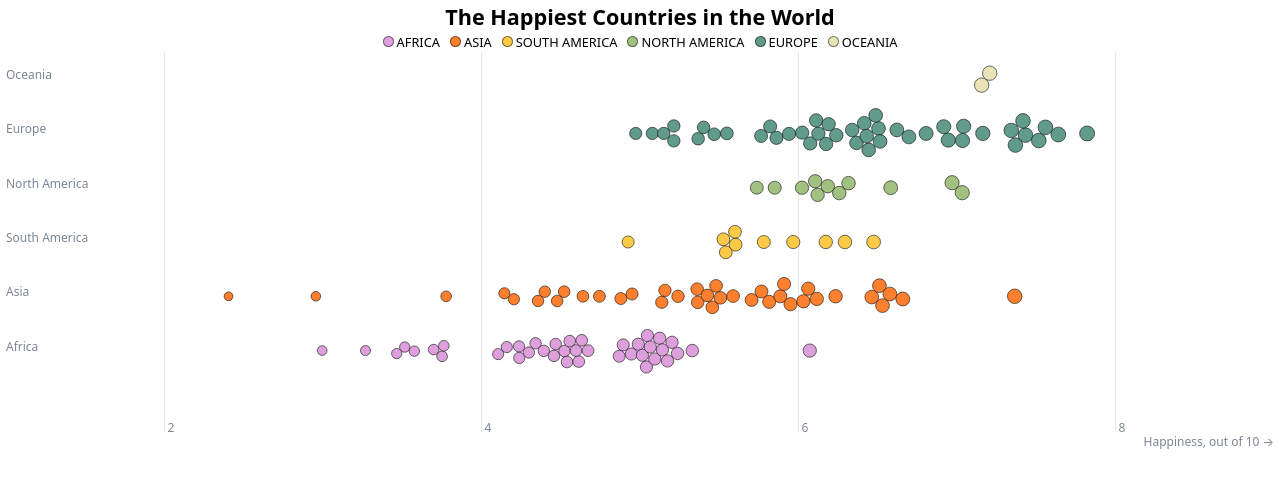
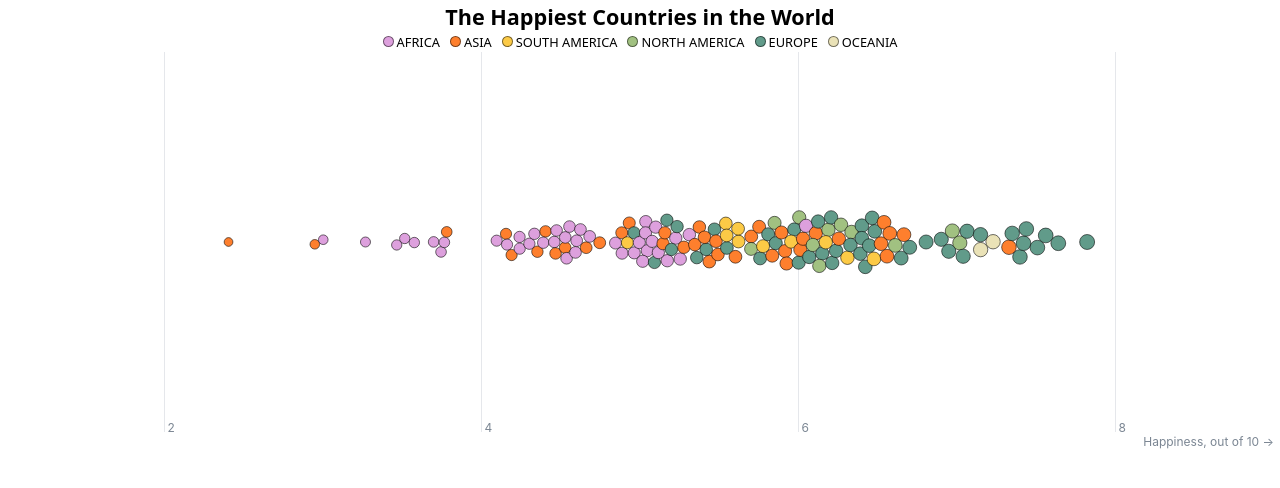
Before and after one commit to TranTrungTinh/invoice-app, a Svelte app in the folder data-visualization/: page / in a window 1280 px wide. Shown: the top 488 px of the page. Built offline with nearby package versions, Linux system fonts and the light colour scheme.

Commit message:
feat: Improve chart layout and add Tooltip component in data visualization

```diff
--- a/data-visualization/src/App.svelte
+++ b/data-visualization/src/App.svelte
@@ -11,7 +11,6 @@
   let width = 400,
     height = 400;
   const margin = { top: 0, right: 0, left: 0, bottom: 20 };
-  const RADIUS = 5;
 
   $: innerWidth = width - margin.left - margin.right;
   let innerHeight = height - margin.top - margin.bottom;
@@ -70,7 +69,7 @@
       .force(
         "y",
         forceY()
-          .y(d => yScale(d.continent))
+          .y(d => (groupByContinent ? yScale(d.continent) : innerHeight / 2))
           .strength(0.2)
       )
       .force("collide", forceCollide().radius(d => radiusScale(d.happiness)))
@@ -79,13 +78,25 @@
       .restart();
   }
 
-  let hovered;
+  // Highlight hovered circles and deemphasize others
+  // If a continent is hovered (from Legend.svelte), highlight relevant circles
+  let hovered, hoveredContinent;
   import { fade } from "svelte/transition";
+
+  // Boolean for whether the circles are grouped by continent
+  let groupByContinent = false;
 </script>
 
 <h1>The Happiest Countries in the World</h1>
-<Legend {colorScale} />
-<div class='chart-container' bind:clientWidth={width}>
+<Legend {colorScale} bind:hoveredContinent />
+<div
+  class="chart-container"
+  bind:clientWidth={width}
+  on:click={() => {
+    groupByContinent = !groupByContinent;
+    hovered = null;
+  }}
+>
   <svg {width} {height}>
     <!-- Reference line -->
     {#if hovered}
@@ -99,31 +110,36 @@
         stroke-width="2"
       />
     {/if}
-    <g class="inner-chart"
+    <g
+      class="inner-chart"
       transform="translate({margin.left}, {margin.top})"
-      on:mouseleave={() => (hovered = null)}>
+      on:mouseleave={() => (hovered = null)}
+    >
       <AxisX {xScale} height={innerHeight} width={innerWidth} />
-      <AxisY {yScale} />
+      <AxisY {yScale} {groupByContinent} />
       {#each nodes as node, i}
         <circle
           cx={node.x}
           cy={node.y}
           r={radiusScale(node.happiness)}
-              stroke={hovered
-              ? hovered === node
+          fill={colorScale(node.continent)}
+          title={node.country}
+          opacity={hovered || hoveredContinent
+            ? hovered === node || hoveredContinent === node.continent
+              ? 1
+              : 0.3
+            : 1}
+          stroke={hovered || hoveredContinent
+            ? hovered === node || hoveredContinent === node.continent
               ? "black"
               : "transparent"
             : "#00000090"}
-              fill={colorScale(node.continent)}
-              title={node.country}
-              opacity={hovered
-              ? hovered === node
-                  ? 1
-                  : 0.3
-              : 1}
           on:mouseover={() => (hovered = node)}
           on:focus={() => (hovered = node)}
           tabindex="0"
+          on:click={(event) => {
+            event.stopImmediatePropagation();
+          }}
         />
       {/each}
     </g>
@@ -134,6 +150,11 @@
 </div>
 
 <style>
+  :global(*) {
+    font-family: Inter, -apple-system, system-ui;
+    -moz-osx-font-smoothing: grayscale;
+  }
+
   :global(.tick text, .axis-title) {
     font-size: 12px; /* How big our text is */
     font-weight: 400; /* How bold our text is */
--- a/data-visualization/src/components/AxisY.svelte
+++ b/data-visualization/src/components/AxisY.svelte
@@ -1,12 +1,17 @@
 <script>
   export let yScale;
+  export let groupByContinent;
+
   $: ticks = yScale.domain();
+  import { fade } from "svelte/transition";
 </script>
 
-<g class='axis y'>
-  {#each ticks as tick, index}
-    <g class='tick'>
-      <text y={yScale(tick)}>{tick}</text>
-    </g>
-  {/each}
+<g class="axis y">
+    {#each ticks as tick, index}
+      {#if groupByContinent}
+          <g class='tick' in:fade={{delay: index * 100}} out:fade={{duration: 200}}>
+            <text y={yScale(tick)}>{tick}</text>
+          </g>
+      {/if}
+    {/each}
 </g>
--- a/data-visualization/src/components/Legend.svelte
+++ b/data-visualization/src/components/Legend.svelte
@@ -1,10 +1,11 @@
 <script>
   export let colorScale;
+  export let hoveredContinent;
 </script>
 
-<div class="legend">
+<div class="legend" on:mouseleave={() => (hoveredContinent = null)}>
   {#each colorScale.domain() as continent}
-    <p>
+    <p class:unhovered={hoveredContinent && hoveredContinent !== continent} on:mouseover={() => (hoveredContinent = continent)}>
       <span style="background: {colorScale(continent)}" />
       {continent}
     </p>
@@ -34,6 +35,10 @@
     column-gap: 3px;
   }
 
+  p.unhovered {
+    opacity: 0.3;
+  }
+
   span {
     width: 9px;
     height: 9px;
```
Lines whose indentation alone changed are shown as unchanged.
